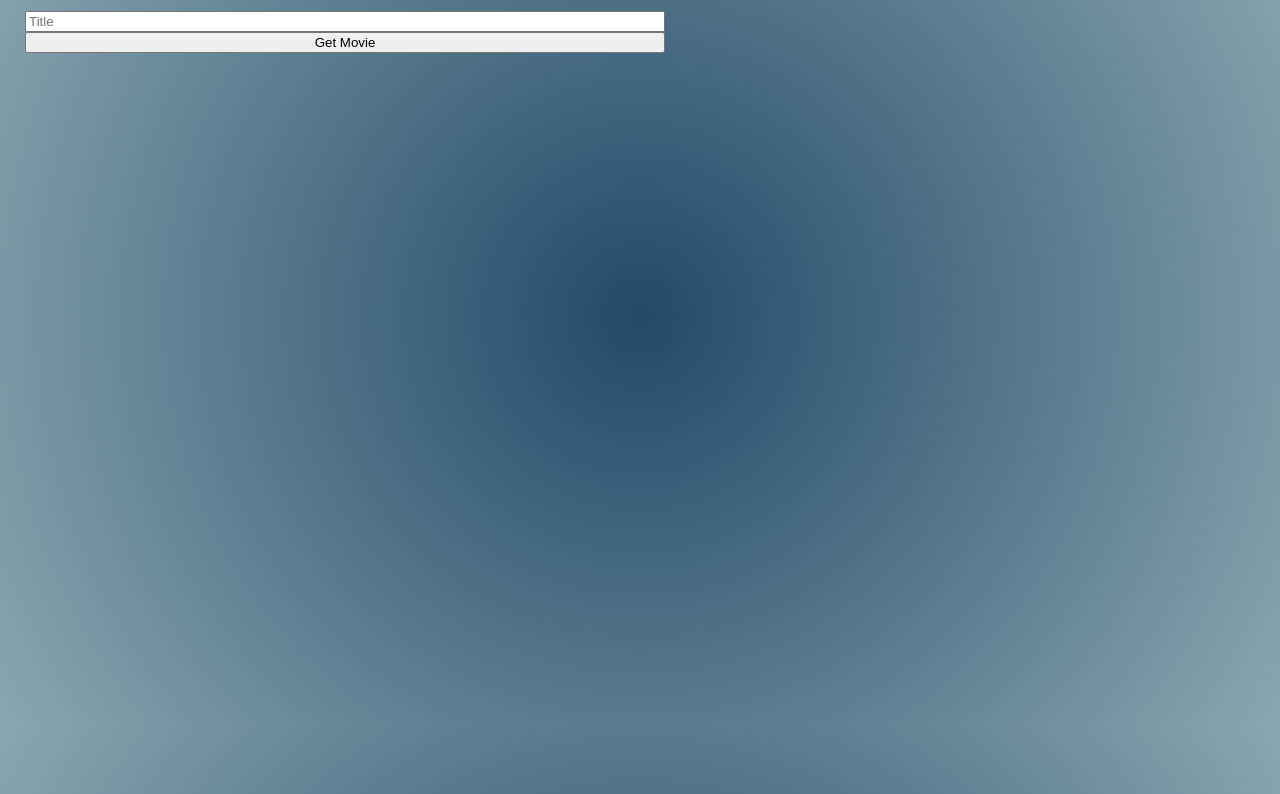
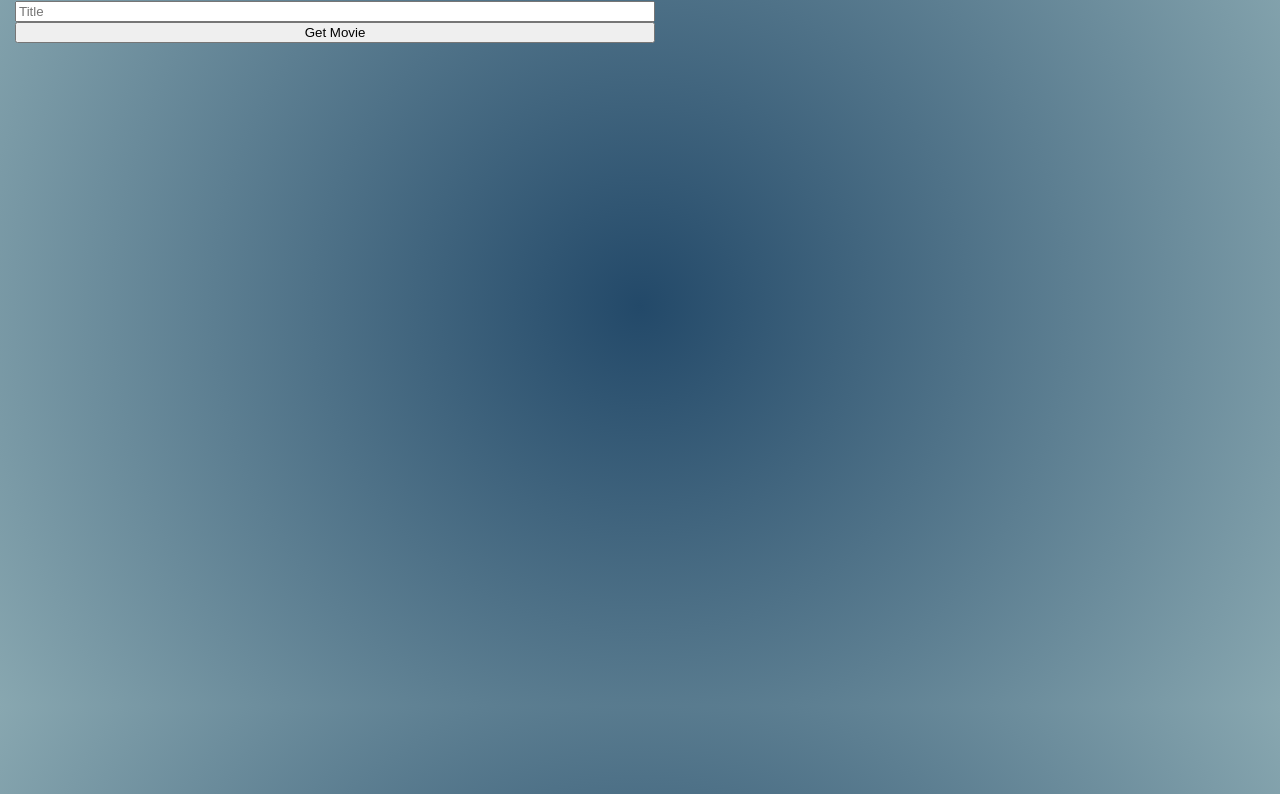
Before and after one commit to aleksandrast12/FILMY_REST, a website: page public/index.html in a window 1280 px wide. Shown: the part 94-888 px from the top of the page. Drawn offline with Linux system fonts and the light colour scheme.

Commit message:
fuckgoback

```diff
--- a/public/index.html
+++ b/public/index.html
@@ -4,12 +4,13 @@
     <style>
         body {
             margin: 0;
-            padding: 10;
-            display: inline-block;
-            justify-content: center;
-            align-items: right;
+            padding: 0;
+            display: grid;
+            flex-direction: row;
+            justify-content: space-between;
+            align-items: stretch;
             min-width: 100vw;
-            max-height: 100vh;
+            height: 100vh;
             background: radial-gradient(circle,rgb(35, 73, 105) 0% ,rgb(136, 167, 176) 100%); ;
         }
         #GetMovie, #ReviewMovie {
```
